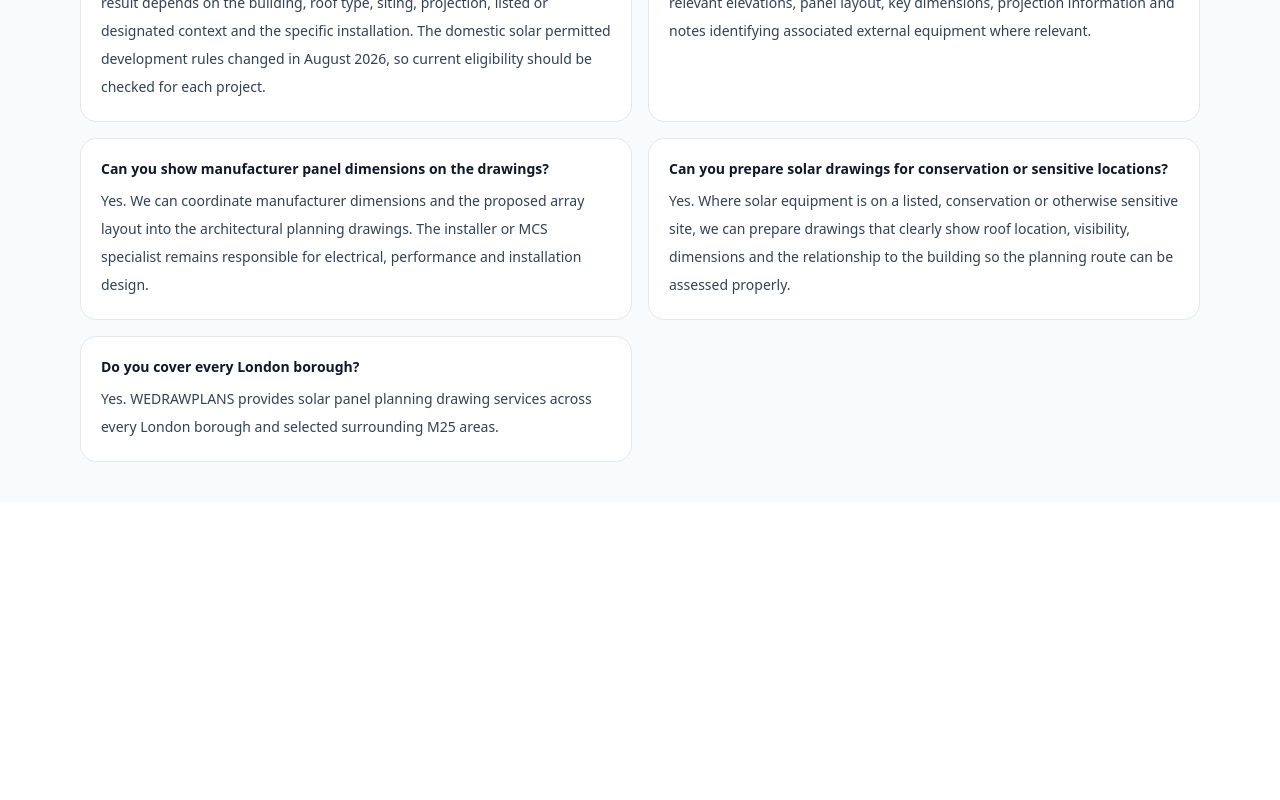
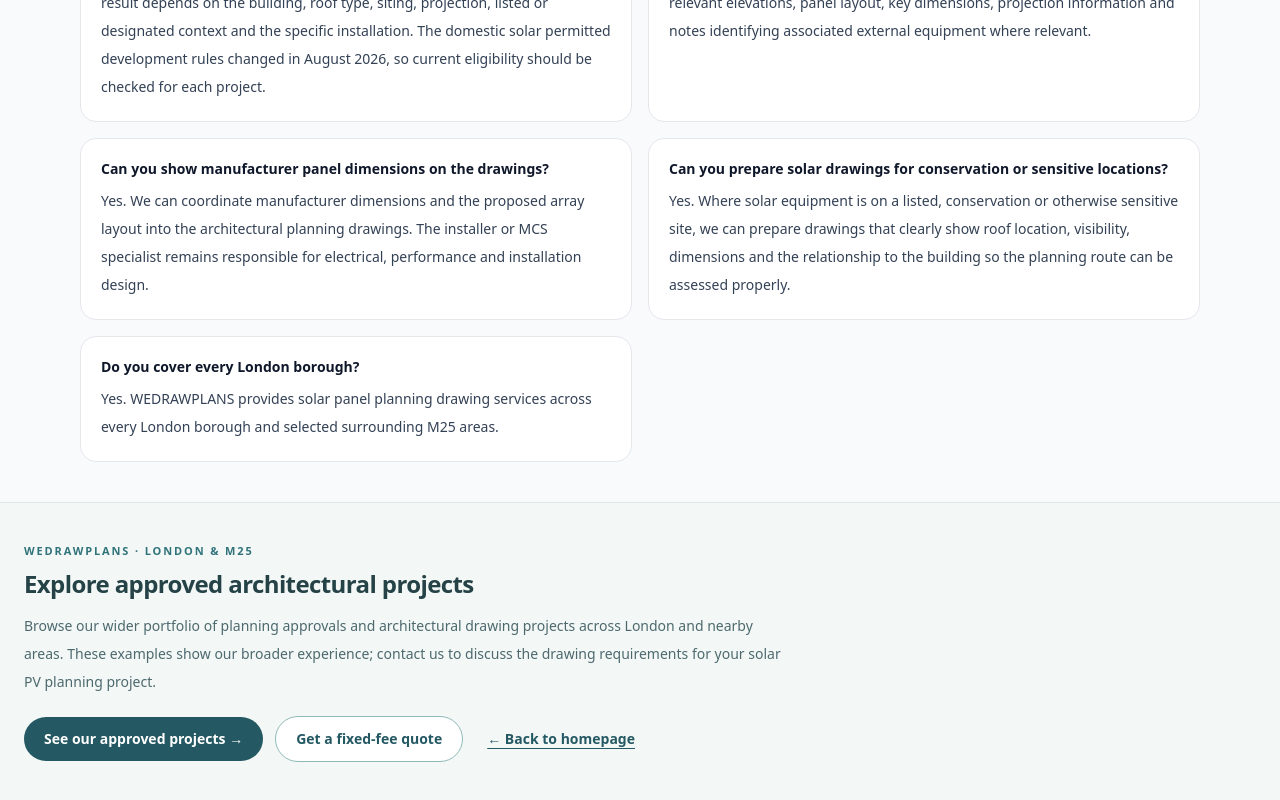
Before and after one commit to WEDRAWPLANS/wedrawplans, a Next.js app: page /solar-panel-planning-drawings in a window 1280 px wide. Shown: the part 2762-3562 px from the top of the page. Before the commit the page ends 3264 px from the top, so only its background shows below. Built offline with nearby package versions, Linux system fonts and the light colour scheme.

Commit message:
Add related project, quote and homepage links to solar PV planning page

```diff
--- a/pages/solar-panel-planning-drawings.tsx
+++ b/pages/solar-panel-planning-drawings.tsx
@@ -1,3 +1,4 @@
+import PortfolioJourneyLinks from "../components/PortfolioJourneyLinks";
 import React from "react";
 import Head from "next/head";
 import Link from "next/link";
@@ -274,6 +275,7 @@ export default function SolarPanelPlanningDrawingsPage() {
             </div>
           </div>
         </section>
+        <PortfolioJourneyLinks serviceLabel="solar PV planning" />
       </main>
     </>
   );
```
